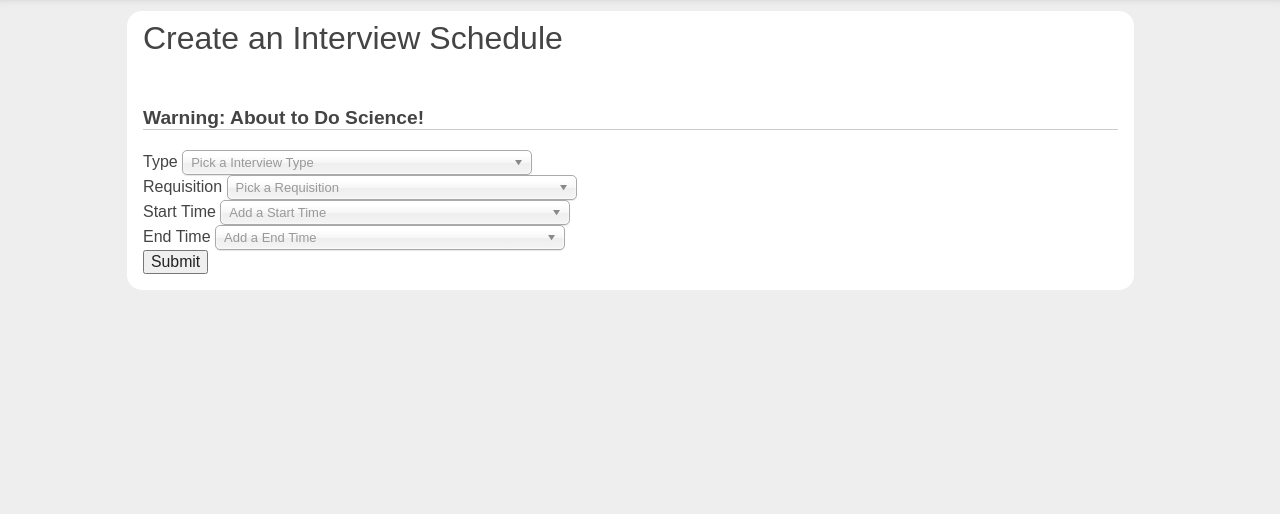
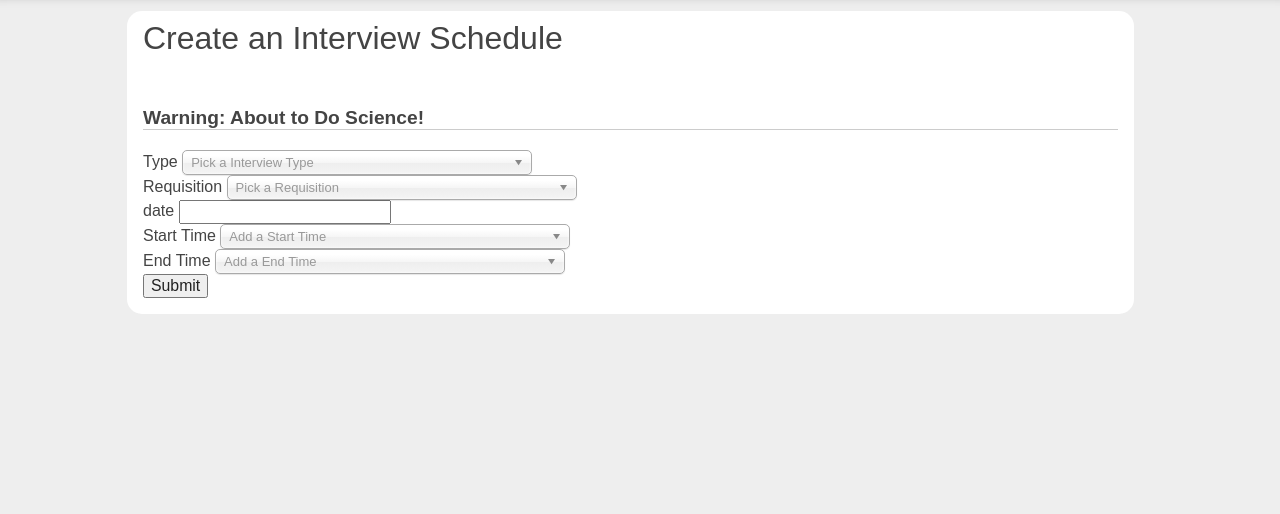
Before and after one commit to kmorrison/caltech, a Django app: page /new_scheduler/ in a window 1280 px wide. Shown: the part 163-677 px from the top of the page. Run offline with Django 3.2, Linux system fonts and the light colour scheme; data that the repository does not hold is empty; parts of the project's set-up code (start-up, migrations or seed data) failed here and were passed over; some libraries are stand-ins or nearby versions.

Commit message:
date picker

```diff
--- /dev/null
+++ b/static/js/my_script.js
@@ -0,0 +1,3 @@
+$(document).ready(function() {
+  $( "#date-picker" ).datepicker();
+});
--- a/templates/base.html
+++ b/templates/base.html
@@ -69,5 +69,7 @@
       $(selector).chosen(config[selector]);
     }
   </script>
+  <script src="/static/js/jquery-ui-1.8.23.custom.min.js" type="text/javascript"></script>
+  <script src="/static/js/my_script.js" type="text/javascript"></script>
 </body>
 </html>
--- a/templates/new_scheduler.html
+++ b/templates/new_scheduler.html
@@ -33,6 +33,11 @@
   </div>
 
   <div>
+    <em>date</em>
+    <input type="text" name="date" id="date-picker">
+  </div>
+
+  <div>
     <em>Start Time</em>
     <select data-placeholder="Add a Start Time" class="chosen-select" style="width:350px;">
       <option></option>
```
